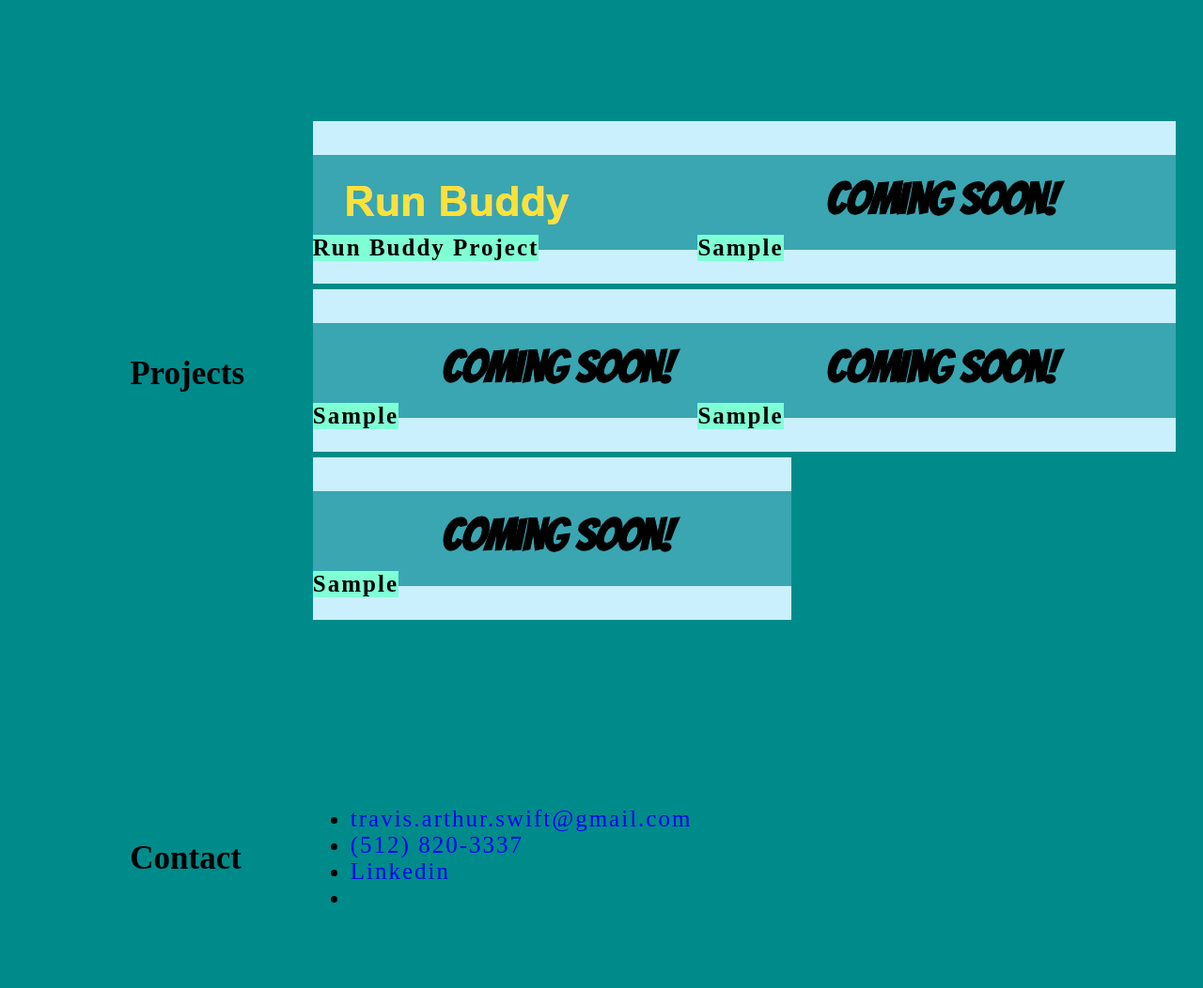
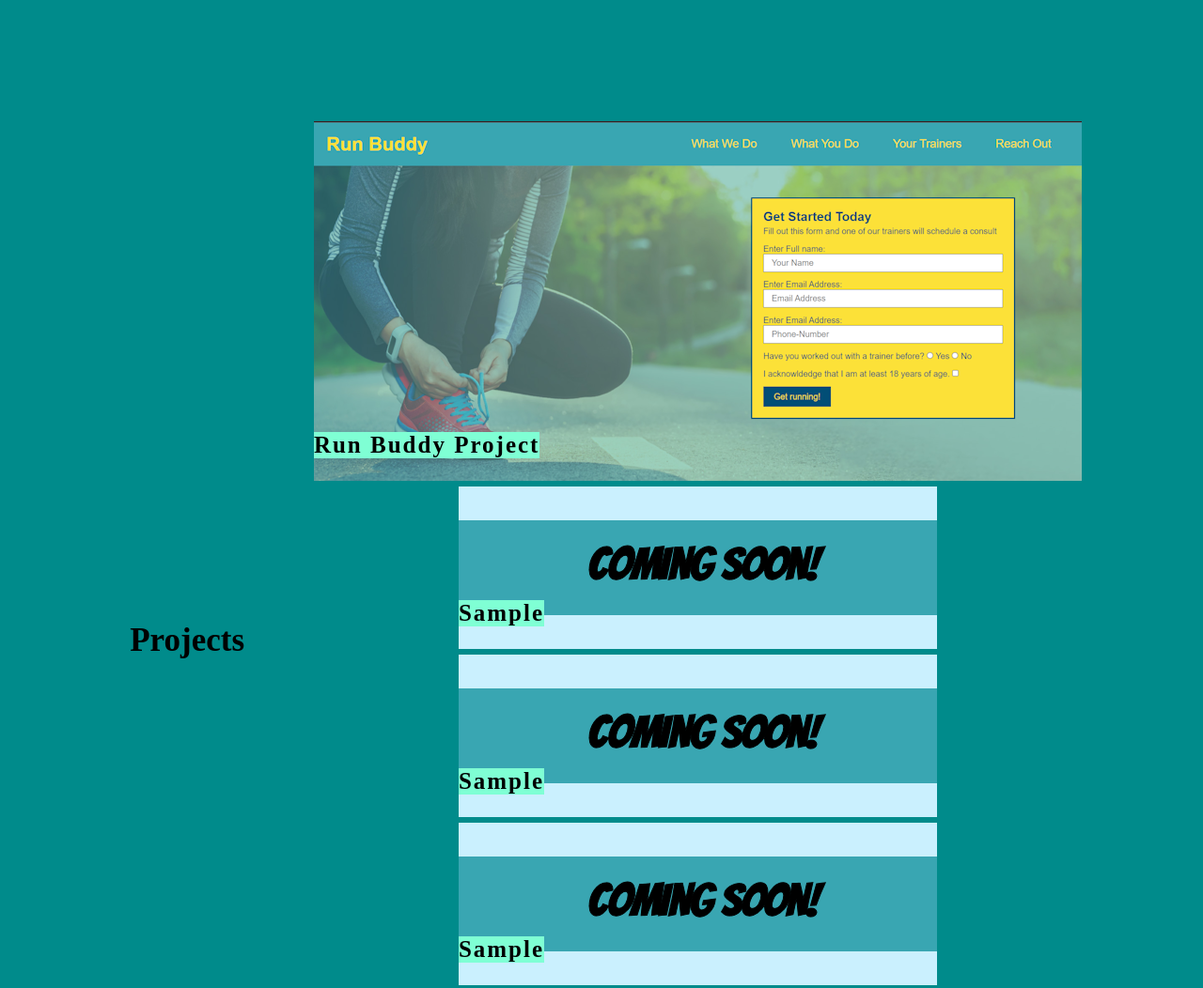
Before and after one commit to TravisSwift/portfolio, a plain HTML site: page index.html in a window 1280 px wide. Shown: the part 960-2012 px from the top of the page at 94% size. Drawn offline with Linux system fonts and the light colour scheme.

Commit message:
centered hero image

```diff
--- a/assets/css/style.css
+++ b/assets/css/style.css
@@ -92,27 +92,28 @@ align-self: center;
 }
 
 .content {
-    justify-content: center;
-  }
+display: inline-block;  }
 
+/*
 .contact-links {
 font-size: 30px;
 display: flex;
 justify-content: space-evenly;
 list-style: none;
 }
+*/
 
 #projectimages {
 display:flex;
 flex-wrap: wrap;
-justify-content: space-between;
+justify-content: space-evenly;
 }
 
 
 
 .projects {
     position: relative;
-    max-width: 50%;
+    flex-wrap: wrap;
  }
 
 
--- a/index.html
+++ b/index.html
@@ -59,7 +59,6 @@
         </section>
     </article>
 
-
     <article class="row">
         <aside class="sidenav">
             <h2>Projects</h2>
@@ -68,12 +67,12 @@
         <section class="content" id="projectimages">
             <div class="projects">
                 <section id="work">
-                <img src="assets/images/project-run-buddy.png">
+                <img src="assets/images/runbuddyscreenshot2.png">
                 <h4>Run Buddy Project</h4>
                 </section>
             </div>
+
             <div class="projects">
-                <section id="work">
                 <img src="assets/images/coming-soon.png">
                 <h4>Sample</h4>
             </div>
```
Also changed, not shown: assets/images/runbuddyscreenshot.png (added), assets/images/runbuddyscreenshot2.png (added).
